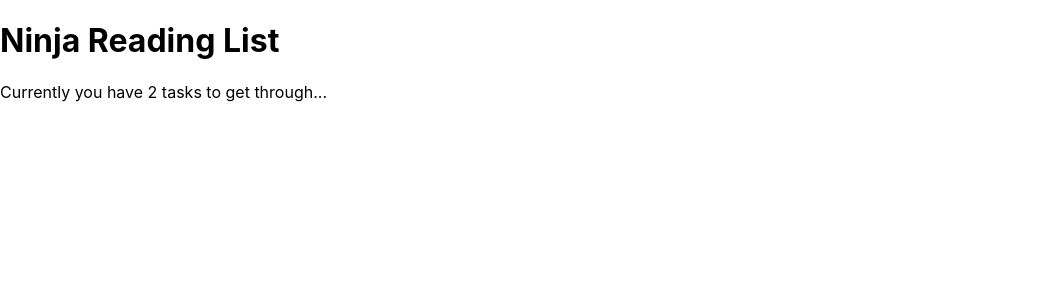
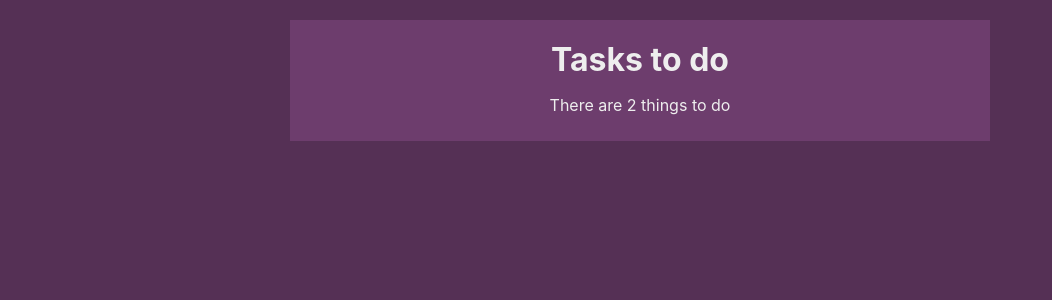
Before and after one commit to jonnowelch/task-app, a React (Create React App) app: page / in a window 1280 px wide. Shown: the top 300 px of the page, without its empty margins (0-1052 px from the left). Built offline with nearby package versions, Linux system fonts and the light colour scheme.

Commit message:
done basic styling and css colour scheme. will update later when finished to improve

```diff
--- a/src/App.css
+++ /dev/null
@@ -1,38 +0,0 @@
-.App {
-  text-align: center;
-}
-
-.App-logo {
-  height: 40vmin;
-  pointer-events: none;
-}
-
-@media (prefers-reduced-motion: no-preference) {
-  .App-logo {
-    animation: App-logo-spin infinite 20s linear;
-  }
-}
-
-.App-header {
-  background-color: #282c34;
-  min-height: 100vh;
-  display: flex;
-  flex-direction: column;
-  align-items: center;
-  justify-content: center;
-  font-size: calc(10px + 2vmin);
-  color: white;
-}
-
-.App-link {
-  color: #61dafb;
-}
-
-@keyframes App-logo-spin {
-  from {
-    transform: rotate(0deg);
-  }
-  to {
-    transform: rotate(360deg);
-  }
-}
--- a/src/components/Navbar.js
+++ b/src/components/Navbar.js
@@ -5,8 +5,12 @@ const Navbar = () => {
   const { tasks } = useContext(TaskContext);
   return (
     <div className="navbar">
-      <h1>Ninja Reading List</h1>
-      <p>Currently you have {tasks.length} tasks to get through...</p>
+      <h1>Tasks to do</h1>
+      {tasks.length ? (
+        <p>There are {tasks.length} things to do</p>
+      ) : (
+        <p>Add some tasks to get done</p>
+      )}
     </div>
   );
 };
--- a/src/index.css
+++ b/src/index.css
@@ -1,13 +1,24 @@
 body {
   margin: 0;
-  font-family: -apple-system, BlinkMacSystemFont, 'Segoe UI', 'Roboto', 'Oxygen',
-    'Ubuntu', 'Cantarell', 'Fira Sans', 'Droid Sans', 'Helvetica Neue',
+  font-family: -apple-system, BlinkMacSystemFont, "Segoe UI", "Roboto", "Oxygen",
+    "Ubuntu", "Cantarell", "Fira Sans", "Droid Sans", "Helvetica Neue",
     sans-serif;
   -webkit-font-smoothing: antialiased;
   -moz-osx-font-smoothing: grayscale;
+  background: #553055;
 }
-
-code {
-  font-family: source-code-pro, Menlo, Monaco, Consolas, 'Courier New',
-    monospace;
+.App {
+  background: #2d4c2a;
+  margin: 20px auto;
+  width: 90%;
+  max-width: 700px;
+  color: #eee;
 }
+.navbar {
+  padding: 10px 20px;
+  text-align: center;
+  background: #6d3d6d;
+}
+.navbar h1 {
+  margin: 10px 0;
+}
```
Also changed, not shown: src/logo.svg (deleted), 1 other file (tests, documents, lock files or other folders).
